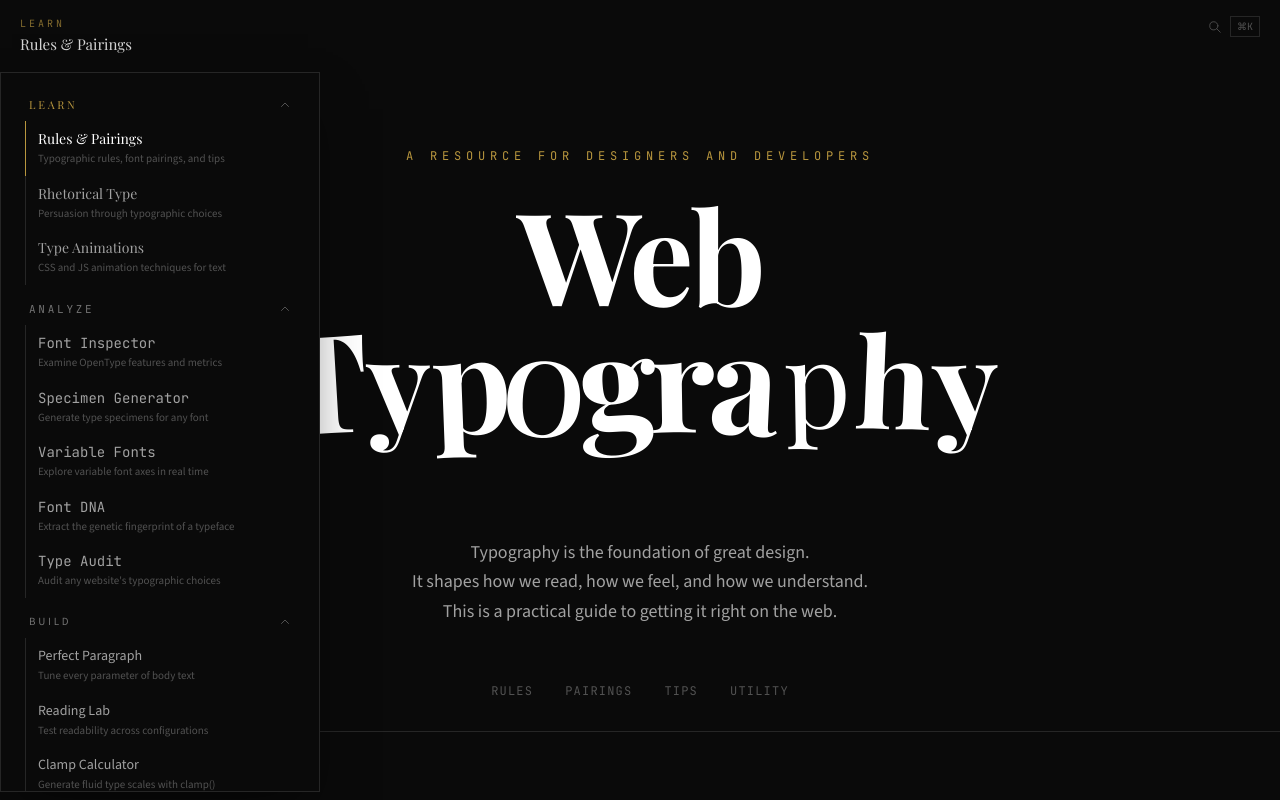
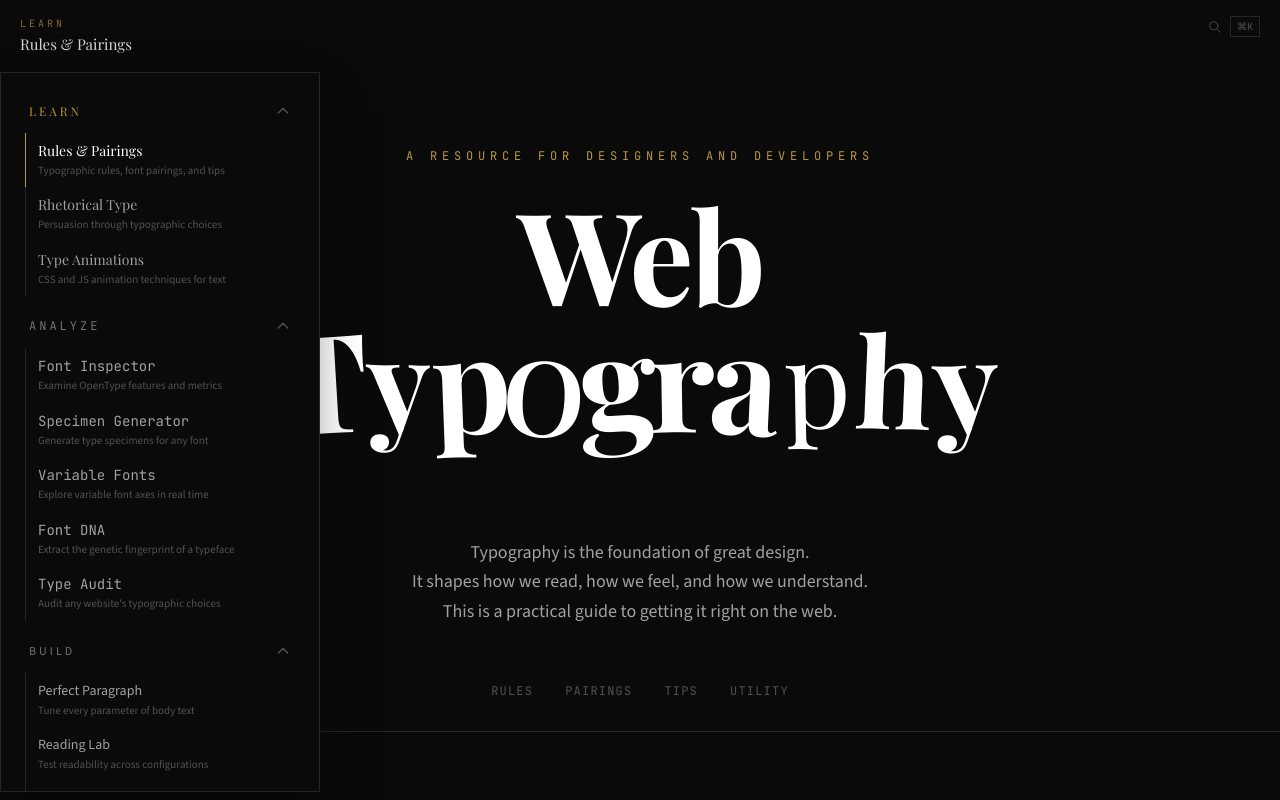
Before and after one commit to speedwarnsf/web-typography, a Next.js app: page / in a window 1280 px wide. Both pictures are taken after a click on the button "Site navigation". Shown: the top 800 px of the page. Built offline with nearby package versions, Linux system fonts and the light colour scheme; a web font is replaced by a local one.

Commit message:
Menu: larger tap targets (44px min-height) and bigger chevrons

```diff
--- a/src/components/LocationBadge.tsx
+++ b/src/components/LocationBadge.tsx
@@ -139,10 +139,10 @@ function SectionGroup({
     <div className="mb-2">
       <button
         onClick={onToggle}
-        className={`w-full flex items-center justify-between px-3 py-2 cursor-pointer group`}
+        className={`w-full flex items-center justify-between px-3 py-3 min-h-[44px] cursor-pointer group`}
       >
         <span
-          className={`text-[11px] uppercase tracking-[0.25em] transition-colors ${
+          className={`text-xs uppercase tracking-[0.25em] transition-colors ${
             isCurrentSection ? 'text-[#B8963E]' : 'text-neutral-500 group-hover:text-neutral-300'
           }`}
           style={{ fontFamily: section.font }}
@@ -150,7 +150,7 @@ function SectionGroup({
           {section.name}
         </span>
         <svg
-          className={`w-3 h-3 text-neutral-600 transition-transform duration-200 ${
+          className={`w-4 h-4 text-neutral-600 transition-transform duration-200 ${
             isExpanded ? 'rotate-180' : ''
           }`}
           fill="none"
```
